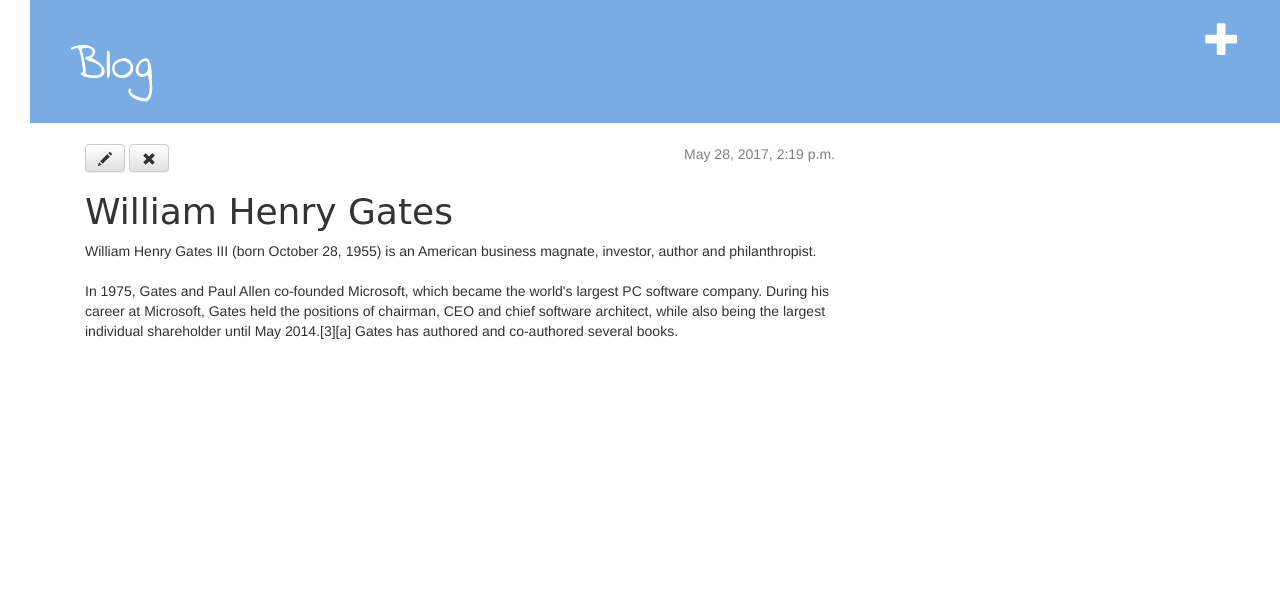
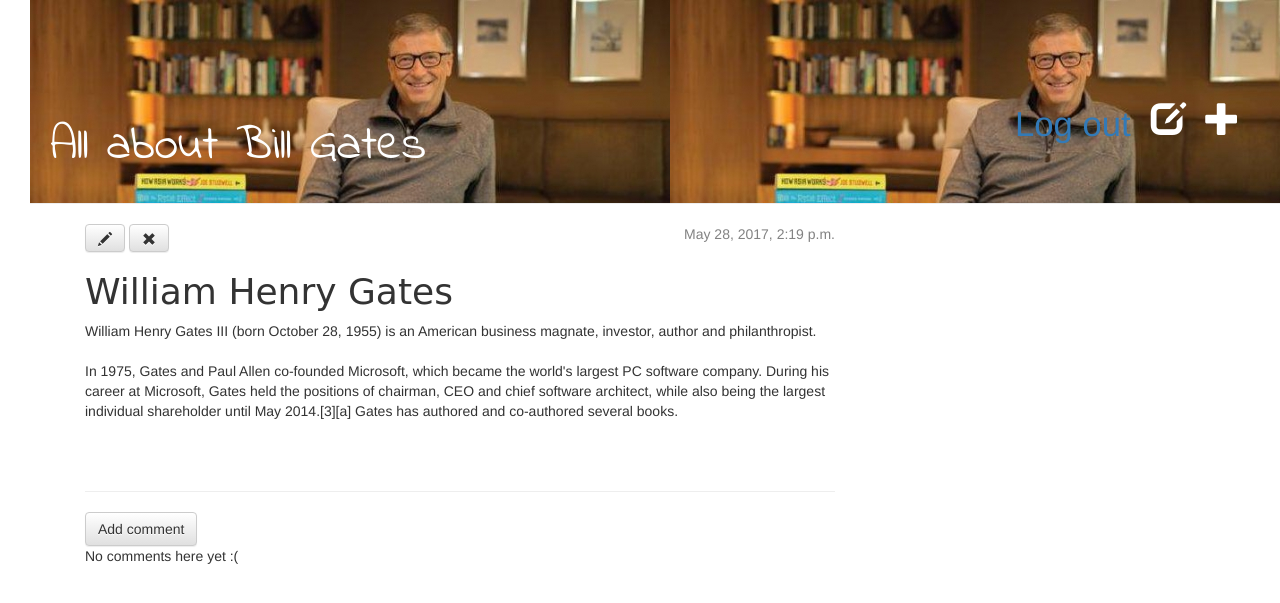
Before and after one commit to MashaOfficial/myfirstprojects, a Django app: page /post/1/ in a window 1280 px wide. Shown: the top 603 px of the page. Run offline with Django 3.2, Linux system fonts and the light colour scheme; a user stored in the database is signed in; data comes from the database, SQL or seed files in the repository; both versions use the stored data as it was after the commit; some libraries are stand-ins or nearby versions.

Commit message:
go deeply

```diff
--- a/blog/blog/admin.py
+++ b/blog/blog/admin.py
@@ -2,6 +2,7 @@ from django.contrib import admin
 
 # Register your models here.
 
-from .models import Post
+from .models import Post, Comment
 
 admin.site.register(Post)
+admin.site.register(Comment)
--- a/blog/blog/models.py
+++ b/blog/blog/models.py
@@ -14,6 +14,7 @@ class Post(models.Model):
             default=timezone.now)
     published_date = models.DateTimeField(
             blank=True, null=True)
+    image = models.FileField(blank=True, null=True)
 
     def publish(self):
         self.published_date = timezone.now()
@@ -21,3 +22,21 @@ class Post(models.Model):
 
     def __str__(self):
         return self.title
+
+
+class Comment(models.Model):
+    post = models.ForeignKey('blog.Post', related_name='comments')
+    author = models.CharField(max_length=200)
+    text = models.TextField()
+    created_date = models.DateTimeField(default=timezone.now)
+    approved_comment = models.BooleanField(default=False)
+
+    def approve(self):
+        self.approved_comment = True
+        self.save()
+
+    def approved_comments(self):
+        return self.comments.filter(approved_comment=True)
+
+    def __str__(self):
+        return self.text
--- a/blog/blog/static/css/blog.css
+++ b/blog/blog/static/css/blog.css
@@ -15,9 +15,10 @@ h1 a {
 
 
     .page-header {
+        background-image: url(images/gates.jpg);
         background-color: #78ACE3;
         margin-top: 0;
-        padding: 20px 20px 20px 40px;
+        padding: 100px 20px 20px 20px;
     }
 
     .page-header h1, .page-header h1 a, .page-header h1 a:visited, .page-header h1 a:active {
@@ -61,3 +62,8 @@ h1 a {
     .post h1 a, .post h1 a:visited {
         color: #000000;
     }
+
+
+.comment {
+    margin: 20px 0px 20px 20px;
+}
--- a/blog/blog/templates/blog/base.html
+++ b/blog/blog/templates/blog/base.html
@@ -1,3 +1,4 @@
+
 {% load staticfiles %}
     <html>
         <head>
@@ -14,15 +15,16 @@
         <body>
     <div class="page-header">
         {% if user.is_authenticated %}
-
             <a href="{% url 'post_new' %}" class="top-menu"><span class="glyphicon glyphicon-plus"></span></a>
-    {% endif %}
-    </span></a>
-        <h1><a href="/">Blog</a></h1>
-    </div>
-
             <a href="{% url 'post_draft_list' %}" class="top-menu"><span class="glyphicon glyphicon-edit"></span></a>
 
+        <p class="top-menu"><a href="{% url 'logout' %}">Log out</a></p>
+        {% else %}
+            <a href="{% url 'login' %}" class="top-menu"><span class="glyphicon glyphicon-lock"></span></a>
+        {% endif %}
+        <h1><a href="/">All about
+        Bill Gates</a></h1>
+    </div>
     <div class="content container">
         <div class="row">
             <div class="col-md-8">
--- a/blog/blog/templates/blog/post_detail.html
+++ b/blog/blog/templates/blog/post_detail.html
@@ -16,4 +16,24 @@
             <h1>{{ post.title }}</h1>
             <p>{{ post.text|linebreaksbr }}</p>
         </div>
+
+    <hr>
+    <a class="btn btn-default" href="{% url 'add_comment_to_post' pk=post.pk %}">Add comment</a>
+{% for comment in post.comments.all %}
+    {% if user.is_authenticated or comment.approved_comment %}
+    <div class="comment">
+        <div class="date">
+            {{ comment.created_date }}
+            {% if not comment.approved_comment %}
+                <a class="btn btn-default" href="{% url 'comment_remove' pk=comment.pk %}"><span class="glyphicon glyphicon-remove"></span></a>
+                <a class="btn btn-default" href="{% url 'comment_approve' pk=comment.pk %}"><span class="glyphicon glyphicon-ok"></span></a>
+            {% endif %}
+        </div>
+        <strong>{{ comment.author }}</strong>
+        <p>{{ comment.text|linebreaks }}</p>
+    </div>
+    {% endif %}
+{% empty %}
+    <p>No comments here yet :(</p>
+{% endfor %}
     {% endblock %}
--- a/blog/blog/templates/blog/post_edit.html
+++ b/blog/blog/templates/blog/post_edit.html
@@ -2,7 +2,7 @@
 
     {% block content %}
         <h1>New post</h1>
-        <form method="POST" class="post-form">{% csrf_token %}
+        <form method="POST" class="post-form" enctype="multipart/form-data">{% csrf_token %}
             {{ form.as_p }}
             <button type="submit" class="save btn btn-default">Save</button>
         </form>
--- a/blog/blog/templates/blog/post_list.html
+++ b/blog/blog/templates/blog/post_list.html
@@ -8,6 +8,7 @@
                         </div>
                         <h1><a href="{% url 'post_detail' pk=post.pk %}">{{ post.title }}</a></h1>
                         <p>{{ post.text|linebreaksbr }}</p>
+                        <a href="{% url 'post_detail' pk=post.pk %}">Comments {{ post.approved_comments.count }}</a>
                     </div>
                 {% endfor %}
 
--- a/blog/blog/urls.py
+++ b/blog/blog/urls.py
@@ -10,4 +10,7 @@ urlpatterns = [
     url(r'^drafts/$', views.post_draft_list, name='post_draft_list'),
     url(r'^post/(?P<pk>\d+)/publish/$', views.post_publish, name='post_publish'),
     url(r'^post/(?P<pk>\d+)/remove/$', views.post_remove, name='post_remove'),
+    url(r'^post/(?P<pk>\d+)/comment/$', views.add_comment_to_post, name='add_comment_to_post'),
+    url(r'^comment/(?P<pk>\d+)/approve/$', views.comment_approve, name='comment_approve'),
+    url(r'^comment/(?P<pk>\d+)/remove/$', views.comment_remove, name='comment_remove'),
 ]
--- a/blog/blog/views.py
+++ b/blog/blog/views.py
@@ -2,15 +2,19 @@ from django.shortcuts import render
 
 # Create your views here.
 
-from .models import Post
+from .models import Post, Comment
 from django.utils import timezone
 from django.shortcuts import get_object_or_404, redirect
-from .forms import PostForm
+from .forms import PostForm, CommentForm
 
+from django.contrib.auth.decorators import login_required
+
+@login_required
 def post_list(request):
     posts = Post.objects.filter(published_date__lte=timezone.now()).order_by('published_date')  # список записей блога, отсортированных по published_date
     return render(request, 'blog/post_list.html', {'posts': posts})
 
+@login_required
 def post_detail(request, pk):
     post = get_object_or_404(Post, pk=pk)
     return render(request, 'blog/post_detail.html', {'post': post})
@@ -19,6 +23,7 @@ def post_detail(request, pk):
 #     form = PostForm()
 #     return render(request, 'blog/post_edit.html', {'form': form})
 
+@login_required
 def post_new(request):
         if request.method == "POST":
             form = PostForm(request.POST)
@@ -32,7 +37,7 @@ def post_new(request):
             form = PostForm()
         return render(request, 'blog/post_edit.html', {'form': form})
 
-
+@login_required
 def post_edit(request, pk):
         post = get_object_or_404(Post, pk=pk)
         if request.method == "POST":
@@ -47,18 +52,48 @@ def post_edit(request, pk):
             form = PostForm(instance=post)
         return render(request, 'blog/post_edit.html', {'form': form})
 
+@login_required
 def post_draft_list(request):
     posts = Post.objects.filter(published_date__isnull=True).order_by('created_date')
     return render(request, 'blog/post_draft_list.html', {'posts': posts})
 
 
+@login_required
 def post_publish(request, pk):
     post = get_object_or_404(Post, pk=pk)
     post.publish()
     return redirect('post_detail', pk=pk)
 
 
+@login_required
 def post_remove(request, pk):
     post = get_object_or_404(Post, pk=pk)
     post.delete()
     return redirect('post_list')
+
+
+def add_comment_to_post(request, pk):
+    post = get_object_or_404(Post, pk=pk)
+    if request.method == "POST":
+        form = CommentForm(request.POST)
+        if form.is_valid():
+            comment = form.save(commit=False)
+            comment.post = post
+            comment.save()
+            return redirect('post_detail', pk=post.pk)
+    else:
+        form = CommentForm()
+    return render(request, 'blog/add_comment_to_post.html', {'form': form})
+
+
+@login_required
+def comment_approve(request, pk):
+    comment = get_object_or_404(Comment, pk=pk)
+    comment.approve()
+    return redirect('post_detail', pk=comment.post.pk)
+
+@login_required
+def comment_remove(request, pk):
+    comment = get_object_or_404(Comment, pk=pk)
+    comment.delete()
+    return redirect('post_detail', pk=comment.post.pk)
--- a/blog/mysite/settings.py
+++ b/blog/mysite/settings.py
@@ -120,3 +120,5 @@ USE_TZ = True
 
 STATIC_URL = '/static/'
 STATIC_ROOT = os.path.join(BASE_DIR, 'static')
+
+LOGIN_REDIRECT_URL = '/'
--- a/blog/mysite/urls.py
+++ b/blog/mysite/urls.py
@@ -15,8 +15,14 @@ Including another URLconf
 """
 from django.conf.urls import url, include
 from django.contrib import admin
+# from .settings import MEDIA_URL, MEDIA_ROOT
+
+from django.contrib.auth import views
+
 
 urlpatterns = [
     url(r'^admin/', admin.site.urls),
     url(r'', include('blog.urls')),
+    url(r'^accounts/login/$', views.login, name='login'),
+    url(r'^accounts/logout/$', views.logout, name='logout', kwargs={'next_page': '/'}),
 ]
```
Also changed, not shown: blog/blog/forms.py (+8 -2 lines), blog/blog/templates/blog/add_comment_to_post.html (added, +9 -0 lines), blog/blog/templates/registration/login.html (added, +24 -0 lines), blog/blog/migrations/0002_comment.py (added), blog/blog/migrations/0003_post_image.py (added), blog/blog/static/css/images/gates.jpg (added), blog/blog/static/css/images/life.jpg (added), blog/blog/static/css/images/pic.jpg (added), blog/db.sqlite3. Lines whose indentation alone changed are shown as unchanged.
